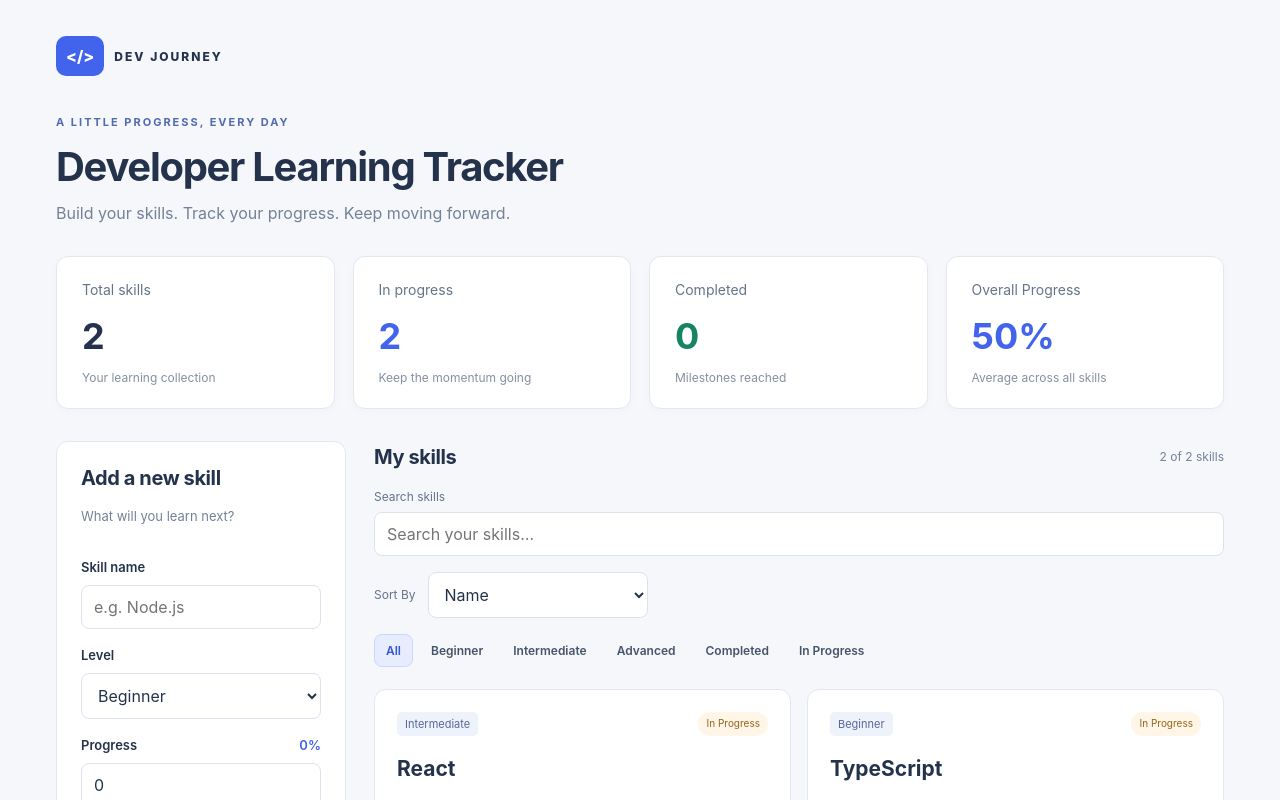
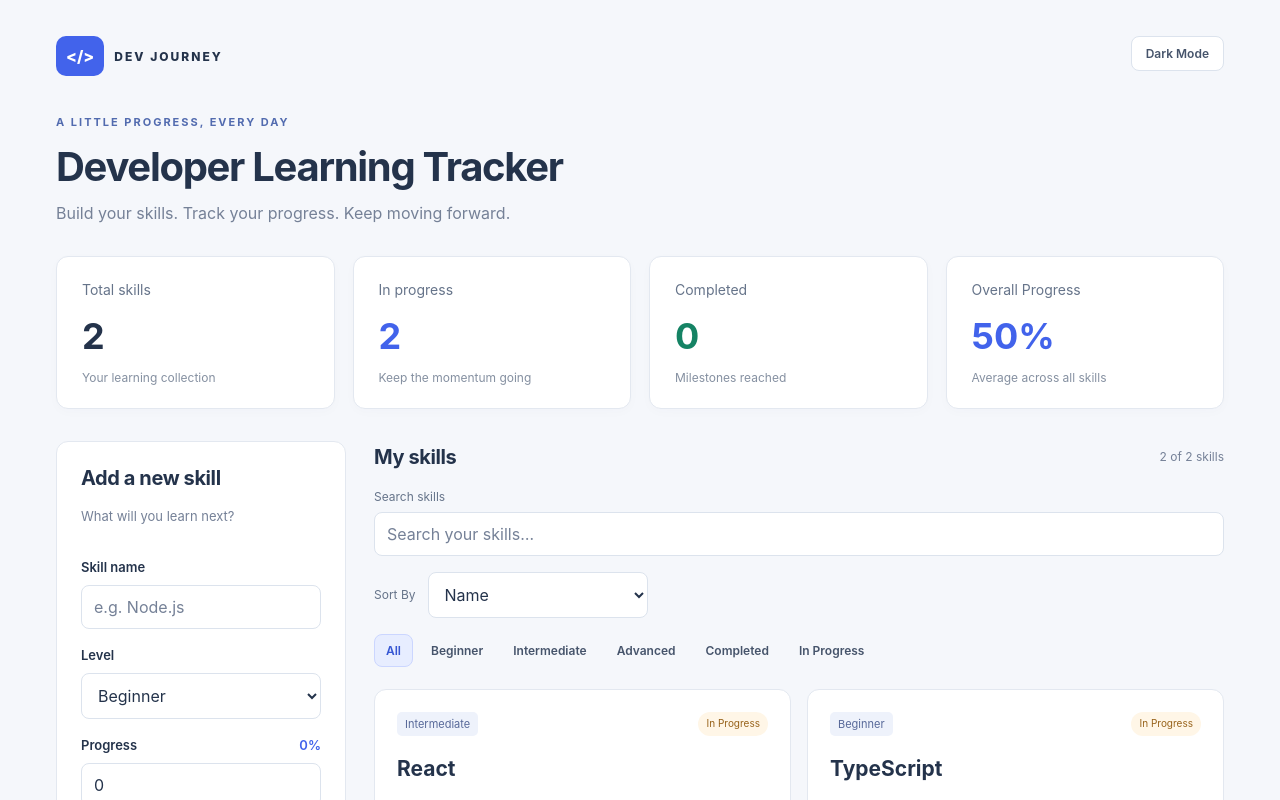
Before and after one commit to dishan919/developer-learning-tracker, a React (Vite) app: page / in a window 1280 px wide. Shown: the top 800 px of the page. Built offline with nearby package versions, Linux system fonts and the light colour scheme.

Commit message:
Add dark and light theme support

```diff
--- a/src/App.css
+++ b/src/App.css
@@ -1,59 +1,59 @@
 .app { max-width: 1240px; margin: auto; padding: 36px 36px 20px; }
 .brand { display: flex; align-items: center; gap: 10px; font-size: 12px; font-weight: 800; letter-spacing: 2px; margin-bottom: 38px; }
-.brand span { background: #4263eb; color: white; padding: 10px; border-radius: 10px; font-size: 16px; letter-spacing: 0; }
-.eyebrow { font-size: 11px; font-weight: 700; letter-spacing: 2px; color: #526baf; margin-bottom: 10px; }
+.brand span { background: var(--primary); color: #fff; padding: 10px; border-radius: 10px; font-size: 16px; letter-spacing: 0; }
+.eyebrow { font-size: 11px; font-weight: 700; letter-spacing: 2px; color: var(--eyebrow); margin-bottom: 10px; }
 h1 { font-size: clamp(28px, 4vw, 40px); letter-spacing: -1.3px; margin-bottom: 10px; }
-.page-header > p:last-child { color: #758197; margin-bottom: 30px; }
+.page-header > p:last-child { color: var(--muted); margin-bottom: 30px; }
 .stats { display: grid; grid-template-columns: repeat(4, 1fr); gap: 18px; margin-bottom: 32px; }
-.stat { background: white; border: 1px solid #e3e8f0; border-radius: 12px; padding: 22px 25px; box-shadow: 0 3px 12px #1b345005; }
-.stat p { color: #66748a; font-size: 14px; margin-bottom: 12px; }
+.stat { background: var(--surface); border: 1px solid var(--border); border-radius: 12px; padding: 22px 25px; box-shadow: 0 3px 12px #1b345005; }
+.stat p { color: var(--secondary); font-size: 14px; margin-bottom: 12px; }
 .stat strong { display: block; font-size: 36px; margin-bottom: 8px; }
-.stat:nth-child(2) strong { color: #4263eb; }.stat:nth-child(3) strong { color: #158364; }
-.stat span { font-size: 12px; color: #8590a1; }
+.stat:nth-child(2) strong { color: var(--accent); }.stat:nth-child(3) strong { color: var(--success); }
+.stat span { font-size: 12px; color: var(--subtle); }
 .workspace { display: grid; grid-template-columns: 290px minmax(0, 1fr); gap: 28px; align-items: start; }
-.add-panel { background: white; border: 1px solid #e3e8f0; border-radius: 12px; padding: 24px; }
-.add-panel > p { font-size: 13px; color: #758197; margin-bottom: 24px; }
+.add-panel { background: var(--surface); border: 1px solid var(--border); border-radius: 12px; padding: 24px; }
+.add-panel > p { font-size: 13px; color: var(--muted); margin-bottom: 24px; }
 .skill-form { display: flex; flex-direction: column; gap: 10px; }
 .skill-form label { font-size: 13px; font-weight: 600; margin-top: 8px; display: flex; justify-content: space-between; }
-.skill-form label span { color: #4263eb; }
+.skill-form label span { color: var(--accent); }
 .actions { display: flex; gap: 8px; flex-wrap: wrap; margin-top: 14px; }
-.primary { background: #4263eb; border-color: #4263eb; color: white; flex: 1; }.primary:hover { background: #3451cd; color: white; }
-.tip { border-top: 1px solid #edf0f5; margin-top: 26px; padding-top: 20px; font-size: 12px; line-height: 1.8; color: #8490a4; }
-.section-heading { display: flex; align-items: center; justify-content: space-between; gap: 12px; margin: 4px 0 20px; }.section-heading h2 { margin: 0; }.section-heading span { font-size: 12px; color: #758197; }
-.filters > label { display: block; font-size: 12px; margin-bottom: 8px; color: #66748a; }.filters input { background: white; }
-.filter-buttons { display: flex; flex-wrap: wrap; gap: 6px; margin: 16px 0 22px; }.filter-buttons button { font-size: 12px; padding: 8px 11px; background: transparent; border-color: transparent; }.filter-buttons .selected { background: #e7edff; color: #3556d3; border-color: #cbd6ff; }
+.primary { background: var(--primary); border-color: var(--primary); color: #fff; flex: 1; }.primary:hover { background: var(--primary-hover); color: #fff; }
+.tip { border-top: 1px solid var(--divider); margin-top: 26px; padding-top: 20px; font-size: 12px; line-height: 1.8; color: var(--tip); }
+.section-heading { display: flex; align-items: center; justify-content: space-between; gap: 12px; margin: 4px 0 20px; }.section-heading h2 { margin: 0; }.section-heading span { font-size: 12px; color: var(--muted); }
+.filters > label { display: block; font-size: 12px; margin-bottom: 8px; color: var(--secondary); }.filters input { background: var(--surface); }
+.filter-buttons { display: flex; flex-wrap: wrap; gap: 6px; margin: 16px 0 22px; }.filter-buttons button { font-size: 12px; padding: 8px 11px; background: transparent; border-color: transparent; }.filter-buttons .selected { background: var(--selected); color: var(--link); border-color: var(--selected-border); }
 .skill-grid { display: grid; grid-template-columns: repeat(2, minmax(0,1fr)); gap: 16px; }
-.skill-card { background: white; border: 1px solid #e3e8f0; border-radius: 12px; padding: 22px; }.card-heading { display: flex; justify-content: space-between; flex-wrap: wrap; gap: 8px; margin-bottom: 20px; }.level { font-size: 11px; color: #586999; background: #eef2fb; padding: 5px 8px; border-radius: 5px; }.status { font-size: 10px; background: #fff6e7; color: #97621a; padding: 5px 8px; border-radius: 20px; }.complete { color: #16805e; background: #e5f6ed; }
-.progress-label { display: flex; justify-content: space-between; font-size: 12px; color: #7c889b; margin: 24px 0 10px; }.progress-label strong { color: #4263eb; }
-progress { display: block; width: 100%; height: 7px; border: 0; border-radius: 20px; overflow: hidden; background: #edf0f7; accent-color: #4263eb; }progress::-webkit-progress-bar { background: #edf0f7; }progress::-webkit-progress-value { background: #4263eb; border-radius: 20px; }progress::-moz-progress-bar { background: #4263eb; }
-.range-label { display: block; font-size: 11px; color: #7c889b; margin-top: 22px; }input[type=range] { padding: 0; margin: 8px 0 14px; accent-color: #4263eb; cursor: pointer; }
-.card-actions { display: flex; gap: 8px; border-top: 1px solid #edf0f5; padding-top: 14px; }.card-actions button { font-size: 12px; padding: 7px 12px; }.delete { color: #b24b55; margin-left: auto; }.delete:hover { background: #fff0f1; border-color: #f1bfc4; }
-.empty-state { text-align: center; border: 1px dashed #ccd6e6; border-radius: 12px; padding: 48px 24px; background: #ffffff80; }.empty-state > span { color: #4263eb; font-size: 32px; }.empty-state h3 { margin: 18px 0 8px; }.empty-state p { font-size: 14px; color: #758197; }
-.error, .storage-error { color: #a83947; font-size: 13px; }.storage-error { background: #fff0f1; padding: 14px; border-radius: 8px; }
-footer { text-align: center; color: #8c97a7; font-size: 12px; padding: 36px 0 10px; }
+.skill-card { background: var(--surface); border: 1px solid var(--border); border-radius: 12px; padding: 22px; }.card-heading { display: flex; justify-content: space-between; flex-wrap: wrap; gap: 8px; margin-bottom: 20px; }.level { font-size: 11px; color: var(--level-text); background: var(--level-bg); padding: 5px 8px; border-radius: 5px; }.status { font-size: 10px; background: var(--status-bg); color: var(--status-text); padding: 5px 8px; border-radius: 20px; }.complete { color: var(--complete-text); background: var(--complete-bg); }
+.progress-label { display: flex; justify-content: space-between; font-size: 12px; color: var(--progress-text); margin: 24px 0 10px; }.progress-label strong { color: var(--accent); }
+progress { display: block; width: 100%; height: 7px; border: 0; border-radius: 20px; overflow: hidden; background: var(--track); accent-color: var(--accent); }progress::-webkit-progress-bar { background: var(--track); }progress::-webkit-progress-value { background: var(--accent); border-radius: 20px; }progress::-moz-progress-bar { background: var(--accent); }
+.range-label { display: block; font-size: 11px; color: var(--progress-text); margin-top: 22px; }input[type=range] { padding: 0; margin: 8px 0 14px; accent-color: var(--accent); cursor: pointer; }
+.card-actions { display: flex; gap: 8px; border-top: 1px solid var(--divider); padding-top: 14px; }.card-actions button { font-size: 12px; padding: 7px 12px; }.delete { color: var(--delete); margin-left: auto; }.delete:hover { background: var(--error-bg); border-color: var(--delete-border); }
+.empty-state { text-align: center; border: 1px dashed var(--empty-border); border-radius: 12px; padding: 48px 24px; background: var(--empty-bg); }.empty-state > span { color: var(--accent); font-size: 32px; }.empty-state h3 { margin: 18px 0 8px; }.empty-state p { font-size: 14px; color: var(--muted); }
+.error, .storage-error { color: var(--error); font-size: 13px; }.storage-error { background: var(--error-bg); padding: 14px; border-radius: 8px; }
+footer { text-align: center; color: var(--footer); font-size: 12px; padding: 36px 0 10px; }
 @media (max-width: 980px) { .workspace { grid-template-columns: 250px minmax(0,1fr); gap: 20px; }.skill-grid { grid-template-columns: 1fr; } }
 @media (max-width: 700px) { .app { padding: 24px 18px; }.brand { margin-bottom: 28px; }.stats { grid-template-columns: repeat(2, minmax(0, 1fr)); gap: 8px; }.stat { padding: 16px 12px; }.stat strong { font-size: 28px; }.stat span { display: none; }.stat p { font-size: 12px; }.workspace { grid-template-columns: 1fr; }.collection { margin-top: 8px; }.skill-grid { grid-template-columns: 1fr; } }
 
 /* The details link covers the card; controls stay above it. */
-.skill-card { position: relative; }.skill-details-link { color: inherit; text-decoration: none; }.skill-details-link::after { content: ''; position: absolute; inset: 0; border-radius: 12px; }.skill-card:has(.skill-details-link):hover { border-color: #abbdf1; }.skill-details-link:focus-visible::after { outline: 3px solid #8bafff; }
+.skill-card { position: relative; }.skill-details-link { color: inherit; text-decoration: none; }.skill-details-link::after { content: ''; position: absolute; inset: 0; border-radius: 12px; }.skill-card:has(.skill-details-link):hover { border-color: var(--hover-border); }.skill-details-link:focus-visible::after { outline: 3px solid var(--focus); }
 .skill-card input, .skill-card button, .skill-card .range-label { position: relative; z-index: 1; }
-.back-link { display: inline-block; margin-bottom: 22px; color: #3556d3; text-decoration: none; }.back-link:hover { text-decoration: underline; }.details-panel { background: white; border: 1px solid #e3e8f0; border-radius: 12px; padding: 24px; min-width: 0; }.details-title { font-size: 30px; overflow-wrap: anywhere; }.details-grid { display: grid; grid-template-columns: 1.2fr 1fr; gap: 24px; margin-top: 24px; }.muted, .topic-help { color: #758197; font-size: 13px; line-height: 1.6; }.topic-help { margin-top: 12px; }.topic-list { padding: 0; margin: 24px 0; list-style: none; }.topic-list li { display: flex; align-items: center; gap: 12px; padding: 12px 0; border-bottom: 1px solid #edf0f5; }.topic-list label { display: flex; align-items: center; gap: 10px; flex: 1; min-width: 0; cursor: pointer; }.topic-list input { width: 18px; height: 18px; accent-color: #158364; flex-shrink: 0; }.topic-list span { overflow-wrap: anywhere; }.topic-completed label span { text-decoration: line-through; color: #16805e; }.topic-list button { font-size: 12px; }.topic-form > label { display: block; font-size: 13px; font-weight: 600; margin-bottom: 8px; }.topic-input { display: flex; gap: 8px; }.topic-input button { flex: none; white-space: nowrap; }button:disabled { opacity: .5; cursor: default; }
-textarea { display: block; width: 100%; resize: vertical; font: inherit; border: 1px solid #dce3ed; border-radius: 8px; padding: 12px; margin: 14px 0; color: #24334b; min-height: 120px; }.notes-status { min-height: 22px; margin: 12px 0 0; font-size: 13px; color: #158364; }
+.back-link { display: inline-block; margin-bottom: 22px; color: var(--link); text-decoration: none; }.back-link:hover { text-decoration: underline; }.details-panel { background: var(--surface); border: 1px solid var(--border); border-radius: 12px; padding: 24px; min-width: 0; }.details-title { font-size: 30px; overflow-wrap: anywhere; }.details-grid { display: grid; grid-template-columns: 1.2fr 1fr; gap: 24px; margin-top: 24px; }.muted, .topic-help { color: var(--muted); font-size: 13px; line-height: 1.6; }.topic-help { margin-top: 12px; }.topic-list { padding: 0; margin: 24px 0; list-style: none; }.topic-list li { display: flex; align-items: center; gap: 12px; padding: 12px 0; border-bottom: 1px solid var(--divider); }.topic-list label { display: flex; align-items: center; gap: 10px; flex: 1; min-width: 0; cursor: pointer; }.topic-list input { width: 18px; height: 18px; accent-color: var(--success); flex-shrink: 0; }.topic-list span { overflow-wrap: anywhere; }.topic-completed label span { text-decoration: line-through; color: var(--complete-text); }.topic-list button { font-size: 12px; }.topic-form > label { display: block; font-size: 13px; font-weight: 600; margin-bottom: 8px; }.topic-input { display: flex; gap: 8px; }.topic-input button { flex: none; white-space: nowrap; }button:disabled { opacity: .5; cursor: default; }
+textarea { background: var(--surface); display: block; width: 100%; resize: vertical; font: inherit; border: 1px solid var(--input-border); border-radius: 8px; padding: 12px; margin: 14px 0; color: var(--text); min-height: 120px; }.notes-status { min-height: 22px; margin: 12px 0 0; font-size: 13px; color: var(--success); }
 @media (max-width: 700px) { .details-grid { grid-template-columns: 1fr; }.details-panel { padding: 20px; }.topic-input { flex-wrap: wrap; } }
 
 .goal-text { overflow-wrap: anywhere; line-height: 1.6; }
 .goal-summary { display: flex; flex-wrap: wrap; gap: 20px 36px; margin: 20px 0; }
-.goal-summary dt { color: #758197; font-size: 13px; margin-bottom: 8px; }
+.goal-summary dt { color: var(--muted); font-size: 13px; margin-bottom: 8px; }
 .goal-summary dd { margin: 0; }
 .notes-panel { grid-column: 1 / -1; }
 
 .sort-control { display: flex; align-items: center; gap: 12px; margin-top: 16px; }
-.sort-control label { font-size: 12px; color: #66748a; white-space: nowrap; }
+.sort-control label { font-size: 12px; color: var(--secondary); white-space: nowrap; }
 .sort-control select { width: auto; flex: 1; max-width: 220px; }
-.stat:nth-child(4) strong { color: #4263eb; }
+.stat:nth-child(4) strong { color: var(--accent); }
 
-.not-found { text-align: center; background: white; border: 1px solid #e3e8f0; border-radius: 12px; padding: clamp(36px, 7vw, 72px) 24px; }
-.not-found-code { color: #4263eb; font-size: clamp(80px, 16vw, 128px); font-weight: 800; line-height: 1; letter-spacing: -4px; margin-bottom: 20px; }
+.not-found { text-align: center; background: var(--surface); border: 1px solid var(--border); border-radius: 12px; padding: clamp(36px, 7vw, 72px) 24px; }
+.not-found-code { color: var(--accent); font-size: clamp(80px, 16vw, 128px); font-weight: 800; line-height: 1; letter-spacing: -4px; margin-bottom: 20px; }
 .not-found h2 { font-size: clamp(24px, 4vw, 30px); margin-bottom: 12px; }
-.not-found-message { max-width: 360px; margin: 0 auto 28px; color: #758197; }
-.not-found-link { display: inline-block; border: 1px solid #4263eb; border-radius: 8px; padding: 12px 20px; font-weight: 600; text-decoration: none; }
+.not-found-message { max-width: 360px; margin: 0 auto 28px; color: var(--muted); }
+.not-found-link { display: inline-block; border: 1px solid var(--accent); border-radius: 8px; padding: 12px 20px; font-weight: 600; text-decoration: none; }
--- a/src/App.tsx
+++ b/src/App.tsx
@@ -7,6 +7,7 @@ import Dashboard from './components/Dashboard';
 import SkillForm from './components/SkillForm';
 import SkillList from './components/SkillList';
 import SkillFilters from './components/SkillFilters';
+import ThemeToggle from './components/ThemeToggle';
 import { parseStoredSkills, sampleSkills, STORAGE_KEY } from './utils/skillStorage';
 import { sortSkills } from './utils/skillSorting';
 import { useLocalStorage } from './hooks/useLocalStorage';
@@ -41,7 +42,7 @@ function App() {
   });
   const visibleSkills = sortSkills(filteredSkills, sortBy);
   return <main className="app">
-    <header className="page-header"><div className="brand"><span aria-hidden="true">&lt;/&gt;</span> DEV JOURNEY</div><p className="eyebrow">A LITTLE PROGRESS, EVERY DAY</p><h1>Developer Learning Tracker</h1><p>Build your skills. Track your progress. Keep moving forward.</p></header>
+    <header className="page-header"><ThemeToggle /><div className="brand"><span aria-hidden="true">&lt;/&gt;</span> DEV JOURNEY</div><p className="eyebrow">A LITTLE PROGRESS, EVERY DAY</p><h1>Developer Learning Tracker</h1><p>Build your skills. Track your progress. Keep moving forward.</p></header>
     {storageError && <p role="alert" className="storage-error">{storageError}</p>}
     <Routes><Route path="/" element={<><Dashboard skills={skills} />
     <div className="workspace"><aside className="add-panel"><h2>Add a new skill</h2><p>What will you learn next?</p><SkillForm onSubmit={addSkill} /><div className="tip">Small steps add up.<br />Make time to learn something today.</div></aside>
--- /dev/null
+++ b/src/components/ThemeToggle.tsx
@@ -0,0 +1,10 @@
+import { useTheme } from '../context/ThemeContext';
+
+export default function ThemeToggle() {
+  const { theme, toggleTheme } = useTheme();
+  return <button type="button" className="theme-toggle" onClick={toggleTheme}
+    aria-label="Dark mode" aria-pressed={theme === 'dark'}
+    title={`Switch to ${theme === 'light' ? 'dark' : 'light'} mode`}>
+    {theme === 'light' ? 'Dark Mode' : 'Light Mode'}
+  </button>;
+}
--- /dev/null
+++ b/src/context/ThemeContext.tsx
@@ -0,0 +1,48 @@
+import { createContext, useContext, useEffect, useState } from 'react';
+import type { ReactNode } from 'react';
+
+export type Theme = 'light' | 'dark';
+
+interface ThemeContextValue {
+  theme: Theme;
+  toggleTheme: () => void;
+}
+
+const ThemeContext = createContext<ThemeContextValue | undefined>(undefined);
+const STORAGE_KEY = 'developer-learning-tracker-theme';
+
+export function ThemeProvider({ children }: { children: ReactNode }) {
+  const [theme, setTheme] = useState<Theme>(() => {
+    try {
+      const saved = localStorage.getItem(STORAGE_KEY);
+      return saved === 'light' || saved === 'dark' ? saved : 'light';
+    } catch {
+      return 'light';
+    }
+  });
+
+  useEffect(() => {
+    document.documentElement.dataset.theme = theme;
+    try {
+      localStorage.setItem(STORAGE_KEY, theme);
+    } catch {
+      // Theme switching remains available when browser storage is blocked.
+    }
+  }, [theme]);
+
+  function toggleTheme() {
+    setTheme(current => current === 'light' ? 'dark' : 'light');
+  }
+
+  return <ThemeContext.Provider value={{ theme, toggleTheme }}>{children}</ThemeContext.Provider>;
+}
+
+// This module intentionally colocates the provider and its public consumer hook.
+// eslint-disable-next-line react-refresh/only-export-components
+export function useTheme(): ThemeContextValue {
+  const context = useContext(ThemeContext);
+  if (context === undefined) {
+    throw new Error('useTheme must be used within a ThemeProvider');
+  }
+  return context;
+}
--- a/src/index.css
+++ b/src/index.css
@@ -1,13 +1,96 @@
-:root { font-family: Inter, 'Segoe UI', sans-serif; color: #24334b; background: #f5f7fb; font-synthesis: none; text-rendering: optimizeLegibility; -webkit-font-smoothing: antialiased; }
+:root {
+  color-scheme: light;
+  --primary: #4263eb;
+  --text: #24334b;
+  --background: #f5f7fb;
+  --surface: white;
+  --input-border: #dce3ed;
+  --button-text: #46546b;
+  --hover: #edf2ff;
+  --hover-border: #abbdf1;
+  --focus: #8bafff;
+  --accent: #4263eb;
+  --eyebrow: #526baf;
+  --muted: #758197;
+  --border: #e3e8f0;
+  --secondary: #66748a;
+  --success: #158364;
+  --subtle: #8590a1;
+  --primary-hover: #3451cd;
+  --divider: #edf0f5;
+  --tip: #8490a4;
+  --selected: #e7edff;
+  --link: #3556d3;
+  --selected-border: #cbd6ff;
+  --level-text: #586999;
+  --level-bg: #eef2fb;
+  --status-bg: #fff6e7;
+  --status-text: #97621a;
+  --complete-text: #16805e;
+  --complete-bg: #e5f6ed;
+  --progress-text: #7c889b;
+  --track: #edf0f7;
+  --delete: #b24b55;
+  --error-bg: #fff0f1;
+  --delete-border: #f1bfc4;
+  --empty-border: #ccd6e6;
+  --empty-bg: #ffffff80;
+  --error: #a83947;
+  --footer: #8c97a7;
+}
+:root[data-theme="dark"] {
+  color-scheme: dark;
+  --text: #e4eaf5;
+  --background: #101827;
+  --surface: #1b2638;
+  --input-border: #465570;
+  --button-text: #d3ddef;
+  --hover: #2b3d60;
+  --hover-border: #8399de;
+  --focus: #8bafff;
+  --accent: #93adff;
+  --eyebrow: #a6baff;
+  --muted: #b2bfd3;
+  --border: #39475e;
+  --secondary: #b8c5da;
+  --success: #7bdfb5;
+  --subtle: #aab8cc;
+  --primary-hover: #3451cd;
+  --divider: #39475e;
+  --tip: #aab8cc;
+  --selected: #293b60;
+  --link: #a5bbff;
+  --selected-border: #607ab5;
+  --level-text: #c0cef1;
+  --level-bg: #2c3851;
+  --status-bg: #44351d;
+  --status-text: #f2c980;
+  --complete-text: #80e0b6;
+  --complete-bg: #1e4036;
+  --progress-text: #b2bfd3;
+  --track: #39475e;
+  --delete: #ffa7b0;
+  --error-bg: #462630;
+  --delete-border: #a06470;
+  --empty-border: #62718a;
+  --empty-bg: #1b263880;
+  --error: #ffa7b0;
+  --footer: #aab8cc;
+}
+:root { font-family: Inter, 'Segoe UI', sans-serif; color: var(--text); background: var(--background); font-synthesis: none; text-rendering: optimizeLegibility; -webkit-font-smoothing: antialiased; }
 * { box-sizing: border-box; }
 body { margin: 0; min-width: 320px; }
 button, input, select { font: inherit; }
-button { cursor: pointer; border: 1px solid #dce3ed; background: white; color: #46546b; border-radius: 8px; padding: 9px 14px; font-weight: 600; }
-button:hover { background: #edf2ff; border-color: #abbdf1; }
-input, select { width: 100%; border: 1px solid #dce3ed; border-radius: 8px; padding: 11px 12px; background: white; color: #24334b; min-width: 0; }
-:focus-visible { outline: 3px solid #8bafff; outline-offset: 3px; }
+button { cursor: pointer; border: 1px solid var(--input-border); background: var(--surface); color: var(--button-text); border-radius: 8px; padding: 9px 14px; font-weight: 600; }
+button:hover { background: var(--hover); border-color: var(--hover-border); }
+input, select { width: 100%; border: 1px solid var(--input-border); border-radius: 8px; padding: 11px 12px; background: var(--surface); color: var(--text); min-width: 0; }
+:focus-visible { outline: 3px solid var(--focus); outline-offset: 3px; }
 h1, h2, h3, p { margin-top: 0; }
 h2 { font-size: 20px; letter-spacing: -.4px; }
 h3 { font-size: 21px; overflow-wrap: anywhere; }
 p { line-height: 1.6; }
 .sr-only { position: absolute; width: 1px; height: 1px; padding: 0; margin: -1px; overflow: hidden; clip: rect(0,0,0,0); white-space: nowrap; border: 0; }
+
+.page-header { position: relative; }
+.theme-toggle { float: right; margin-left: 12px; font-size: 12px; }
+input::placeholder, textarea::placeholder { color: var(--muted); opacity: 1; }
--- a/src/main.tsx
+++ b/src/main.tsx
@@ -3,9 +3,10 @@ import { StrictMode } from 'react'
 import { createRoot } from 'react-dom/client'
 import './index.css'
 import App from './App.tsx'
+import { ThemeProvider } from './context/ThemeContext'
 
 createRoot(document.getElementById('root')!).render(
   <StrictMode>
-    <BrowserRouter><App /></BrowserRouter>
+    <ThemeProvider><BrowserRouter><App /></BrowserRouter></ThemeProvider>
   </StrictMode>,
 )
```
Also changed, not shown: 1 other file (tests, documents, lock files or other folders).
